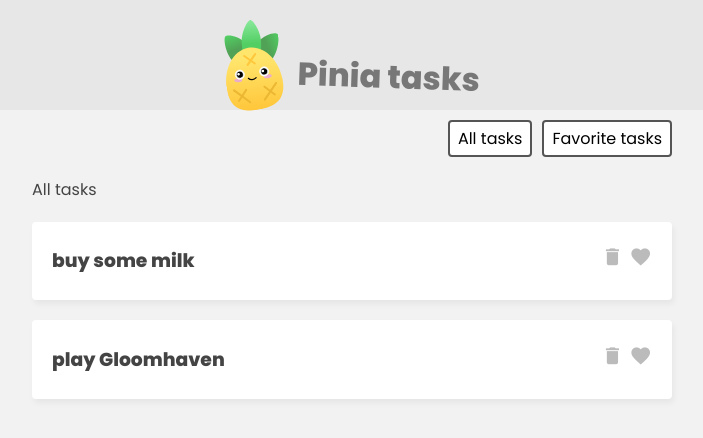
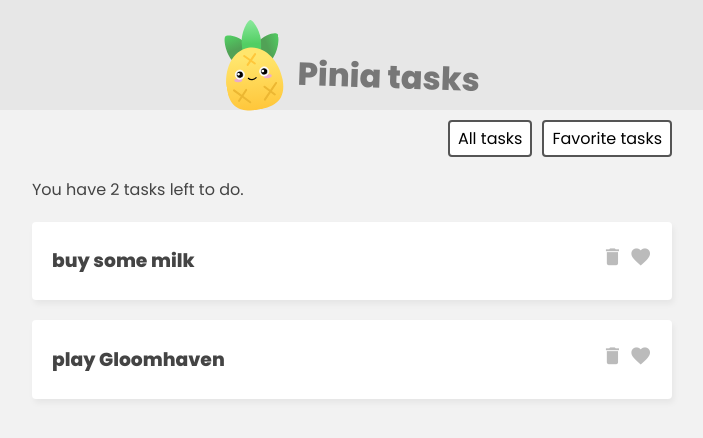
Before and after one commit to mehrnaz98/pinia-tasks, a Vue app: page / in a window 1280 px wide. Shown: the top 438 px of the page, without its empty margins (288-991 px from the left). Built offline with nearby package versions, Linux system fonts and the light colour scheme; the HTML template or start-up script is replaced by a standard one.

Commit message:
Display favCount and totalCount in the template
Updated the template to show the number of favorite tasks (favCount) and total tasks (totalCount) using taskStore getters. This helps the user see how many tasks are marked as favorite and how many are left to do.

```diff
--- a/src/App.vue
+++ b/src/App.vue
@@ -14,13 +14,13 @@
 
     <!--task list-->
     <div class="task-list" v-if="filter === 'all'">
-      <p>All tasks</p>
+      <p>You have {{ taskStore.totalCount }} tasks left to do.</p>
       <div v-for="task in taskStore.tasks" :key="task.id">
         <TaskDetails :task="task" />
       </div>
     </div>
     <div class="task-list" v-if="filter === 'favs'">
-      <p>Favorite tasks</p>
+      <p>You have {{ taskStore.favCount }} tasks in your favs list.</p>
       <div v-for="task in taskStore.favs" :key="task.id">
         <TaskDetails :task="task" />
       </div>
```
